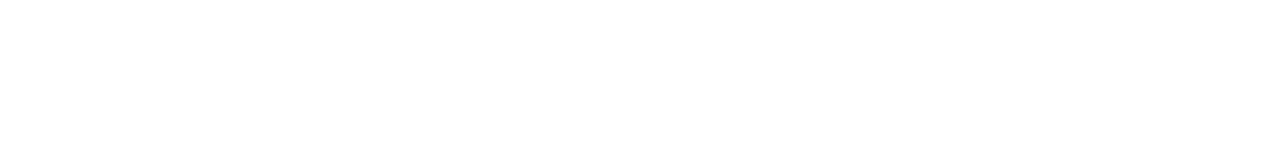
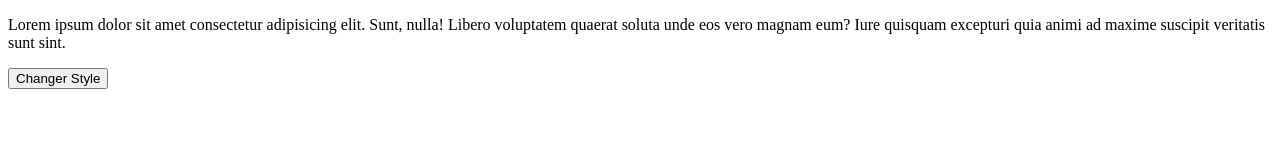
Before and after one commit to SabrinaMouginot/Chgt-dynamique-de-style_JS, a plain HTML site: page index.html in a window 1280 px wide. Drawn offline with Linux system fonts and the light colour scheme.

Commit message:
creation d un paragraphe et d un bouton

```diff
--- a/index.html
+++ b/index.html
@@ -7,6 +7,10 @@
     <title>Changement dynamique de style</title>
 </head>
 <body>
-
+    <p id="parag1">Lorem ipsum dolor sit amet consectetur adipisicing elit.
+        Sunt, nulla! Libero voluptatem quaerat soluta unde eos vero magnam eum?
+        Iure quisquam excepturi quia animi ad maxime suscipit veritatis sunt sint.
+    </p>
+    <button onclick="changer_style()">Changer Style</button>
 </body>
 </html>
```
